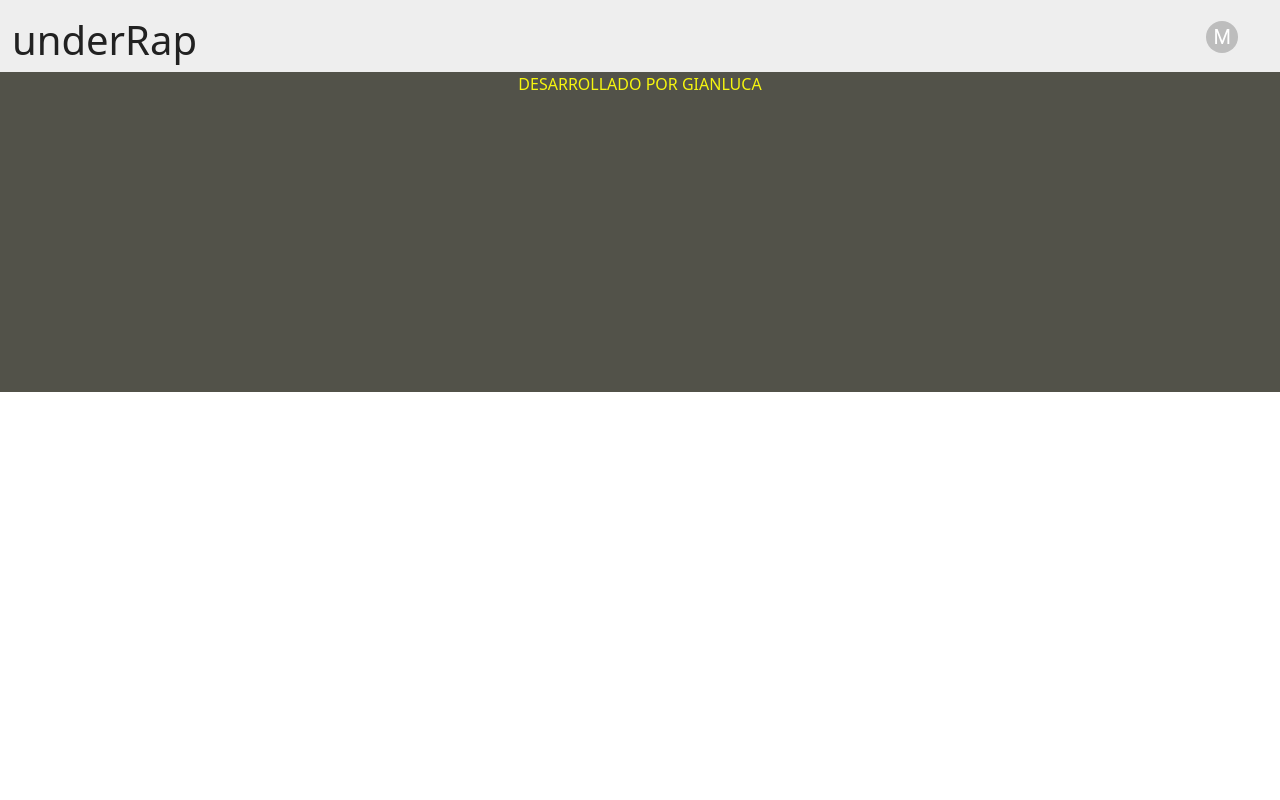
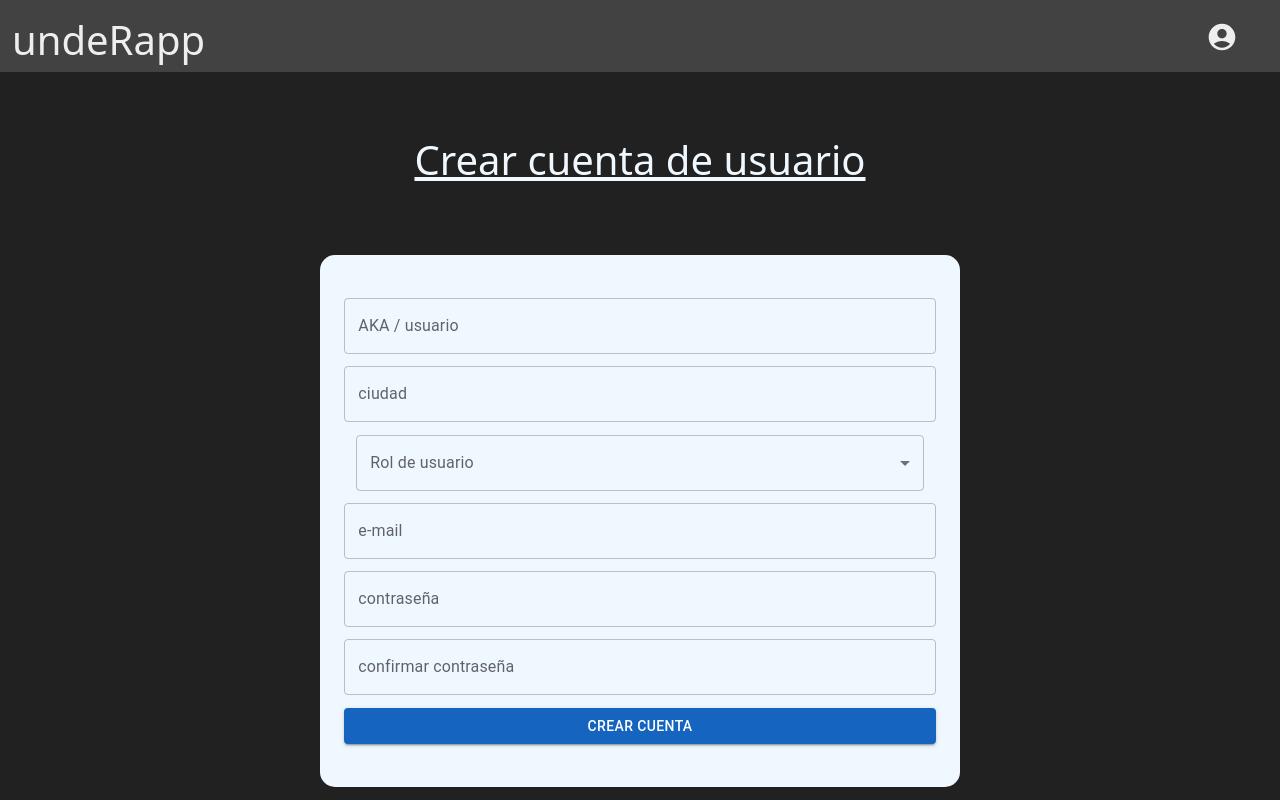
Before and after one commit to gianluca-1996/underRap, a React (Vite) app: page /nuevaCuenta in a window 1280 px wide. Shown: the top 800 px of the page. Built offline with nearby package versions, Linux system fonts and the light colour scheme; no server answers.

Commit message:
crear usuario

```diff
--- a/src/App.jsx
+++ b/src/App.jsx
@@ -8,6 +8,7 @@ import PostsContenedor from "./components/PostsContenedor/postsContenedor";
 import Perfil from "./components/PerfilUsuario/perfil";
 import FormEvento from "./components/FormEvento/formEvento";
 import LoginForm from "./components/LoginForm/loginForm";
+import NuevoUsuarioForm from "./components/nuevoUsuarioForm/nuevoUsuarioForm";
 import { BrowserRouter, Routes, Route } from "react-router-dom";
 
 function App() {
@@ -22,6 +23,7 @@ function App() {
           <Route path="/detalleEvento/:id" element={<DetalleBatalla />} />
           <Route path="/nuevoEvento" element={<FormEvento />} />
           <Route path="/login" element={<LoginForm />} />
+          <Route path="/nuevaCuenta" element={<NuevoUsuarioForm />} />
         </Routes>
         <Footer />
       </BrowserRouter>
--- a/src/components/AccountMenu/accountMenu.css
+++ b/src/components/AccountMenu/accountMenu.css
@@ -1,3 +1,4 @@
-.link{
+.linkMenu{
     text-decoration: none;
+    color: #424242;
 }
--- a/src/components/AccountMenu/accountMenu.jsx
+++ b/src/components/AccountMenu/accountMenu.jsx
@@ -10,24 +10,18 @@ import Tooltip from "@mui/material/Tooltip";
 import { Link } from "react-router-dom";
 import Settings from "@mui/icons-material/Settings";
 import Logout from "@mui/icons-material/Logout";
+import AccountCircleIcon from '@mui/icons-material/AccountCircle';
+import { grey } from '@mui/material/colors';
 import "./accountMenu.css"
 
 export default function AccountMenu({ auth, isLog, logOutHandle }) {
   const [anchorEl, setAnchorEl] = React.useState(null);
   const open = Boolean(anchorEl);
-  console.log(isLog);
   const handleClick = (event) => {
     setAnchorEl(event.currentTarget);
   };
   const handleClose = () => {
     setAnchorEl(null);
-  };
-
-  const onClickCierraSesion = () => {
-    auth.signOut().then(() => {
-      setUsuarioLogueado(null);
-      navigate("/login");
-    });
   };
 
   return (
@@ -42,7 +36,7 @@ export default function AccountMenu({ auth, isLog, logOutHandle }) {
             aria-haspopup="true"
             aria-expanded={open ? "true" : undefined}
           >
-            <Avatar sx={{ width: 32, height: 32 }}>M</Avatar>
+            <AccountCircleIcon sx={{ color: grey[200], width: 32, height: 32 }} />
           </IconButton>
         </Tooltip>
       </Box>
@@ -84,8 +78,8 @@ export default function AccountMenu({ auth, isLog, logOutHandle }) {
         >
           <MenuItem onClick={handleClose}>
             <Avatar />
-            <Link to={"/perfil"} className="link">
-              <h4 className="colLinks">Perfil</h4>
+            <Link to={"/perfil"} className="linkMenu">
+              Perfil
             </Link>
           </MenuItem>
           <MenuItem onClick={handleClose}>
@@ -145,7 +139,7 @@ export default function AccountMenu({ auth, isLog, logOutHandle }) {
             <ListItemIcon>
               <Logout fontSize="small" />
             </ListItemIcon>
-            <Link to={`/login`} className="link">
+            <Link to={`/login`} className="linkMenu">
               Ingresar
             </Link>
           </MenuItem>
@@ -153,7 +147,9 @@ export default function AccountMenu({ auth, isLog, logOutHandle }) {
             <ListItemIcon>
               <Logout fontSize="small" />
             </ListItemIcon>
-            Crear Cuenta
+            <Link to={`/nuevaCuenta`} className="linkMenu">
+              Crear Cuenta
+            </Link>
           </MenuItem>
         </Menu>
       )}
--- a/src/components/LoginForm/loginForm.jsx
+++ b/src/components/LoginForm/loginForm.jsx
@@ -62,7 +62,7 @@ function LoginForm() {
                 className="inputFormLogin"
                 {...register("mail", {
                   required: true,
-                  pattern: /^[^s@]+@[^s@]+.[^s@]+$/,
+                  pattern: /^[^\s@]+@[^\s@]+\.[^\s@]+$/,
                 })}
               />
               {errors.mail?.type === "required" && (
--- a/src/components/Nav/nav.css
+++ b/src/components/Nav/nav.css
@@ -1,8 +1,8 @@
 .navContainer{
-    background-color: #eeeeee;
+    background-color: #424242 ;
     text-align: center;
     padding-top: 1rem;
-    color: #212121;
+    color: #eeeeee;
 }
 
 .rowNavIn{
@@ -19,6 +19,7 @@
 
 .link{
     text-decoration: none;
+    color: #eeeeee;
 }
 
 #tituloApp{
--- a/src/components/Nav/nav.jsx
+++ b/src/components/Nav/nav.jsx
@@ -1,10 +1,8 @@
 import Container from "react-bootstrap/Container";
 import Row from "react-bootstrap/Row";
 import Col from "react-bootstrap/Col";
-import app from "../Firebase/config.js";
 import { Link } from "react-router-dom";
 import { getAuth, onAuthStateChanged } from "firebase/auth";
-import { getFirestore, doc, getDoc } from "firebase/firestore";
 import { useEffect, useState } from "react";
 import { useNavigate } from "react-router-dom";
 import AccountMenu from "../AccountMenu/accountMenu.jsx";
@@ -14,12 +12,11 @@ const Nav = () => {
   const auth = getAuth();
   const navigate = useNavigate();
   const [usuarioLogueado, setUsuarioLogueado] = useState(null);
-  const db = getFirestore(app);
 
   useEffect(() => {
     const unsubscribe = onAuthStateChanged(auth, (user) => {
       if (user) {
-        setUsuarioLogueado(true);
+        setUsuarioLogueado(user);
       }
     });
 
@@ -37,7 +34,7 @@ const Nav = () => {
     <Container fluid className="navContainer">
       <Row className="rowNavIn">
         <Col sm={2} id="tituloApp">
-          <h1>underRap</h1>
+          <h1>undeRapp</h1>
         </Col>
         {usuarioLogueado ? (
           <>
@@ -62,11 +59,19 @@ const Nav = () => {
                 logOutHandle={onClickCierraSesion}
               />
             </Col>
+            <Row>
+              {usuarioLogueado?.email && <p>{usuarioLogueado.email}</p>}
+            </Row>
           </>
         ) : (
-          <Col sm={1}>
-            <AccountMenu auth={auth} isLog={usuarioLogueado ? true : false} />
-          </Col>
+          <>
+            <Col sm={1}>
+              <AccountMenu auth={auth} isLog={usuarioLogueado ? true : false} />
+            </Col>
+            <Row>
+              {usuarioLogueado?.email && <p>{usuarioLogueado.email}</p>}
+            </Row>
+          </>
         )}
       </Row>
     </Container>
--- /dev/null
+++ b/src/components/nuevoUsuarioForm/nuevoUsuarioForm.css
@@ -0,0 +1,3 @@
+.error{
+    color: red;
+}
--- /dev/null
+++ b/src/components/nuevoUsuarioForm/nuevoUsuarioForm.jsx
@@ -0,0 +1,238 @@
+import Box from "@mui/material/Box";
+import InputLabel from "@mui/material/InputLabel";
+import MenuItem from "@mui/material/MenuItem";
+import FormControl from "@mui/material/FormControl";
+import Select from "@mui/material/Select";
+import Spinner from "react-bootstrap/Spinner";
+import Boton from "../Boton/boton";
+import { Container, Row, Col } from "react-bootstrap";
+import { useForm } from "react-hook-form";
+import TextField from "@mui/material/TextField";
+import {
+  getAuth,
+  onAuthStateChanged,
+  createUserWithEmailAndPassword,
+} from "firebase/auth";
+import { useNavigate } from "react-router-dom";
+import { useState, useEffect } from "react";
+import { doc, setDoc } from "firebase/firestore";
+import { getFirestore } from "firebase/firestore";
+import app from "../Firebase/config";
+import "./nuevoUsuarioForm.css";
+
+function NuevoUsuarioForm() {
+  const navigate = useNavigate();
+  const auth = getAuth();
+  const db = getFirestore(app);
+  const [passIncorrecto, setPassIncorrecto] = useState(false);
+  const [muestraForm, setMuestraForm] = useState(false);
+  const [rol, setRol] = useState("");
+
+  const {
+    register,
+    handleSubmit,
+    formState: { errors },
+  } = useForm();
+
+  useEffect(() => {
+    const unsubscribe = onAuthStateChanged(auth, (user) => {
+      if (user) navigate("/eventos");
+      else setMuestraForm(true);
+    });
+
+    return () => unsubscribe();
+  }, []);
+
+  const handleChangeAge = (event) => {
+    setRol(event.target.value);
+  };
+
+  const onSubmit = (data) => {
+    //TODO: COMPARAR CONTRASEÑAS Y MOSTRAR ERROR
+    createUserWithEmailAndPassword(auth, data.email, data.password)
+      .then((userCredential) => {
+        // crear usuario en la bd con sus datos basicos
+        setDoc(doc(db, "Usuario", userCredential.user.uid), {
+          aka: data.aka,
+          ciudad: data.ciudad,
+          fotoPerfil: '',
+          rol: data.rol,
+          portada: '',
+          seguidores: 0,
+          seguidos: 0
+        })
+        .then(() => {
+          navigate("/", { replace: true });
+        })
+        .catch((error) => {
+          console.log(error);
+        })
+      })
+      .catch((error) => {
+        const errorCode = error.code;
+        const errorMessage = error.message;
+        console.log(errorCode, errorMessage);
+      });
+  };
+
+  const onChangeHandlePass = (e) => {
+    if (e.target.value !== e.target.form.password.value)
+      setPassIncorrecto(true);
+    else setPassIncorrecto(false);
+  };
+
+  return (
+    <Container fluid id="containerFormLogin">
+      {muestraForm ? (
+        <>
+          <Row>
+            <h1 id="h1IniciarSesion">Crear cuenta de usuario</h1>
+          </Row>
+          <Row id="rowFormLogin">
+            <Col sm={6} id="colFormLogin">
+              <form onSubmit={handleSubmit(onSubmit)} id="formLogin">
+                <Row className="rowInputForm">
+                  <TextField
+                    id="aka"
+                    label="AKA / usuario"
+                    variant="outlined"
+                    className="inputFormLogin"
+                    {...register("aka", {
+                      required: true,
+                    })}
+                  />
+                  {errors.aka?.type === "required" && (
+                    <p className="error" role="alert">
+                      Campo obligatorio
+                    </p>
+                  )}
+                </Row>
+                <Row className="rowInputForm">
+                  <TextField
+                    id="ciudad"
+                    label="ciudad"
+                    variant="outlined"
+                    className="inputFormLogin"
+                    {...register("ciudad", {
+                      required: true,
+                    })}
+                  />
+                  {errors.ciudad?.type === "required" && (
+                    <p className="error" role="alert">
+                      Campo obligatorio
+                    </p>
+                  )}
+                </Row>
+                <Row className="rowInputForm">
+                  <Box sx={{ minWidth: 120 }}>
+                    <FormControl fullWidth>
+                      <InputLabel id="rolLabel">Rol de usuario</InputLabel>
+                      <Select
+                        labelId="rolLabel"
+                        id="rol"
+                        value={rol}
+                        label="Rol de usuario"
+                        className="inputFormLogin"
+                        {...register("rol", {
+                          required: true,
+                          onChange: handleChangeAge,
+                        })}
+                      >
+                        <MenuItem value={'organizador'}>Organizador</MenuItem>
+                        <MenuItem value={'competidor'}>Competidor</MenuItem>
+                      </Select>
+                      {errors.rol?.type === "required" && (
+                        <p className="error" role="alert">
+                          Campo obligatorio
+                        </p>
+                      )}
+                    </FormControl>
+                  </Box>
+
+                </Row>
+                <Row className="rowInputForm">
+                  <TextField
+                    id="email"
+                    label="e-mail"
+                    variant="outlined"
+                    className="inputFormLogin"
+                    {...register("email", {
+                      required: true,
+                      pattern: /^[^\s@]+@[^\s@]+\.[^\s@]+$/,
+                    })}
+                  />
+                  {errors.mail?.type === "required" && (
+                    <p className="error" role="alert">
+                      Campo obligatorio
+                    </p>
+                  )}
+                  {errors.mail?.type === "pattern" && (
+                    <p className="error" role="alert">
+                      e-mail invalido
+                    </p>
+                  )}
+                </Row>
+                <Row className="rowInputForm">
+                  <TextField
+                    id="password"
+                    type="password"
+                    label="contraseña"
+                    variant="outlined"
+                    className="inputFormEvento"
+                    {...register("password", {
+                      required: true,
+                      minLength: 6,
+                    })}
+                  />
+                  {errors.password?.type === "required" && (
+                    <p className="error" role="alert">
+                      Este campo es requerido
+                    </p>
+                  )}
+                  {errors.password?.type === "minLength" && (
+                    <p className="error" role="alert">
+                      Debe tener 6 caracteres como minimo
+                    </p>
+                  )}
+                </Row>
+                <Row className="rowInputForm">
+                  <TextField
+                    id="passwordConfirm"
+                    type="password"
+                    label="confirmar contraseña"
+                    variant="outlined"
+                    className="inputFormEvento"
+                    {...register("passwordConfirm", {
+                      required: true,
+                      minLength: 5,
+                      onChange: onChangeHandlePass,
+                    })}
+                  />
+                  {errors.passwordConfirm?.type === "required" && (
+                    <p className="error" role="alert">
+                      Este campo es requerido
+                    </p>
+                  )}
+                  {errors.passwordConfirm?.type === "minLength" && (
+                    <p className="error" role="alert">
+                      Debe tener 6 caracteres como minimo
+                    </p>
+                  )}
+                  {passIncorrecto && (
+                    <p className="error">Las contraseñas no coinciden</p>
+                  )}
+                </Row>
+                <Row id="rowBtnIngresar">
+                  <Boton texto={"Crear cuenta"} submit="submit" />
+                </Row>
+              </form>
+            </Col>
+          </Row>
+        </>
+      ) : (
+        <Spinner className="spinBatallas" animation="grow" />
+      )}
+    </Container>
+  );
+}
+export default NuevoUsuarioForm;
```
Also changed, not shown: src/components/PerfilUsuario/perfil.jsx (+8 -20 lines).
